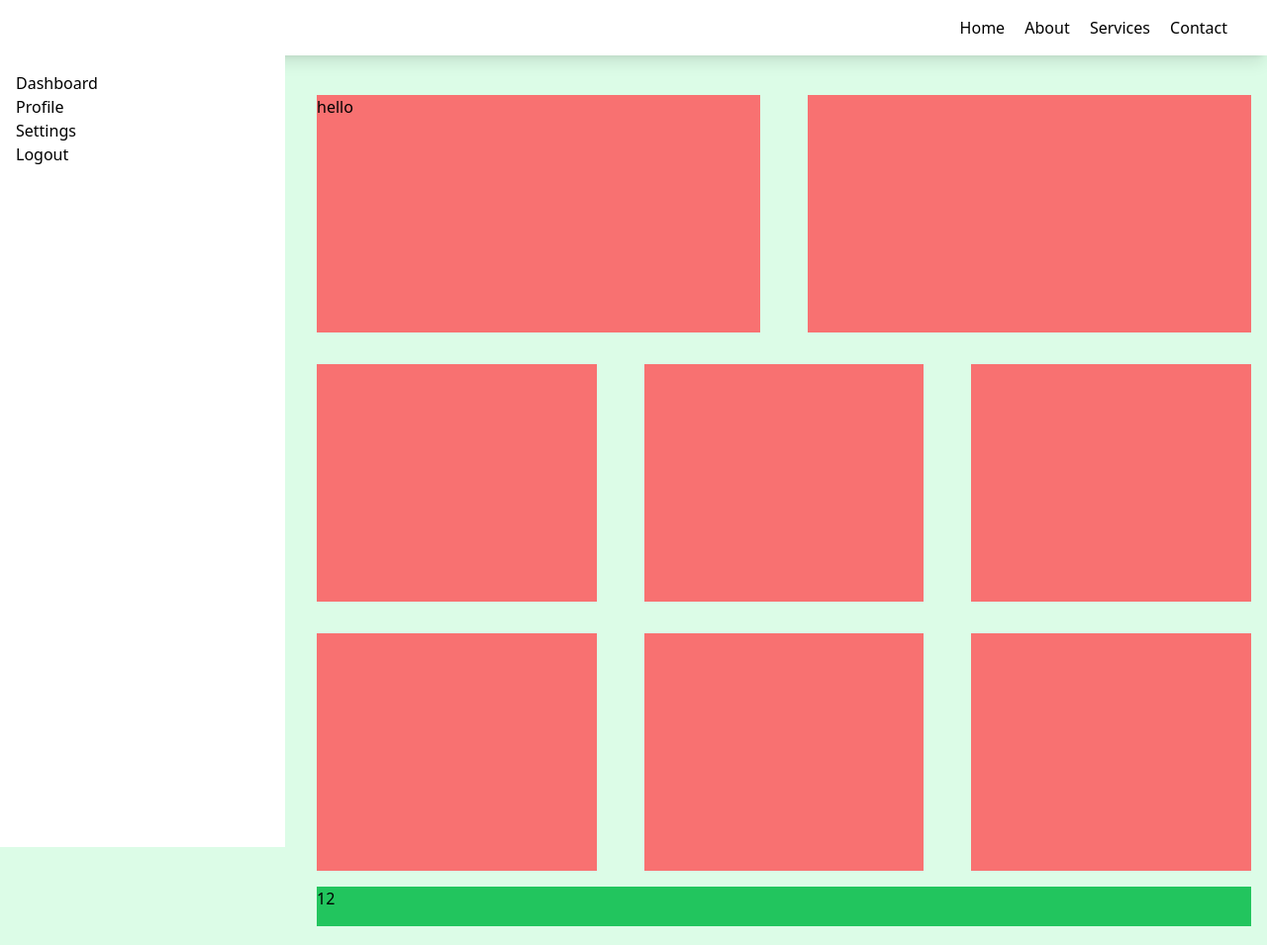
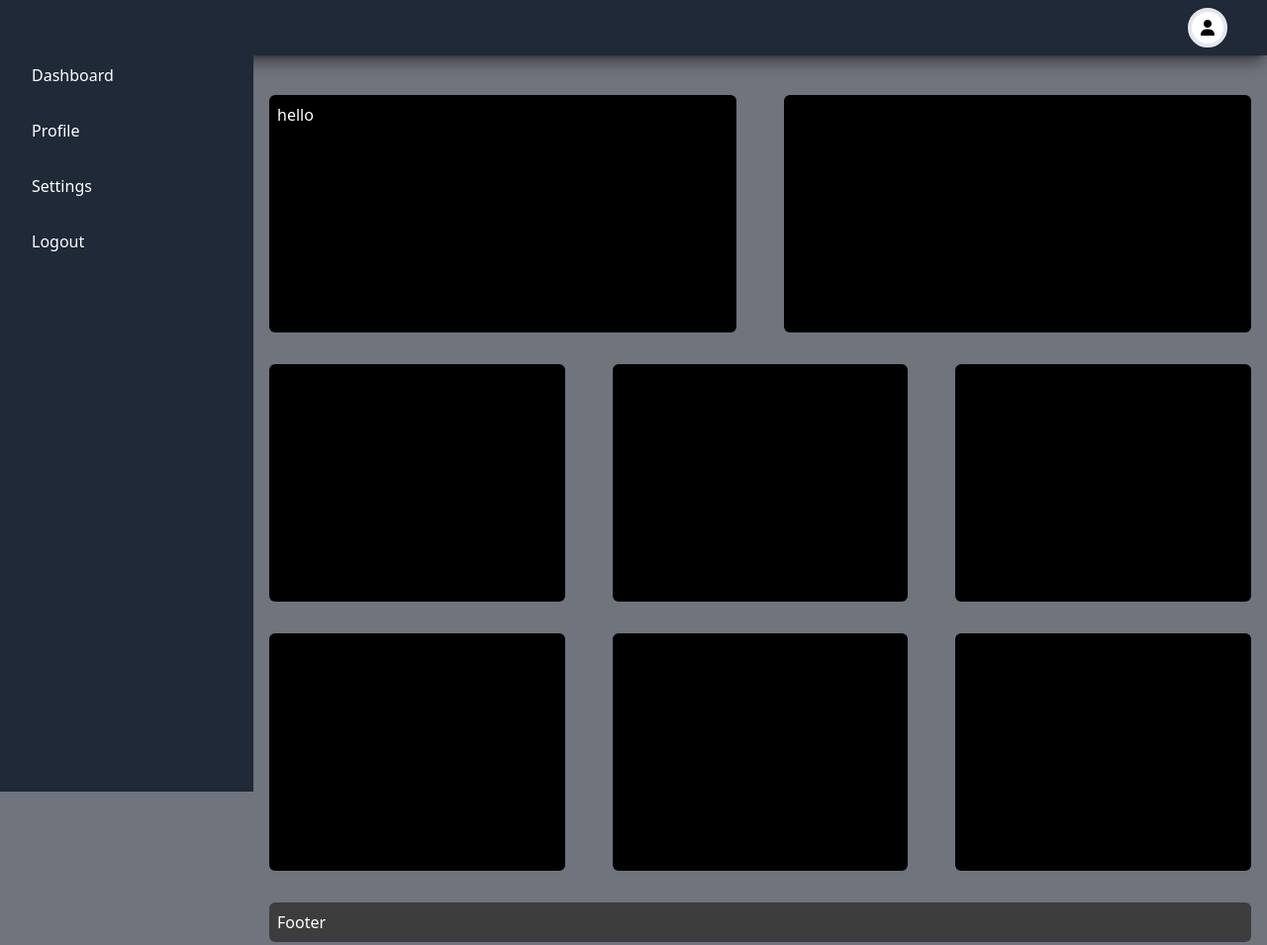
Before and after one commit to codeninja-404/tailwindtest, a website: page src/index.html in a window 1280 px wide. Shown: the whole page at 99% size. Drawn offline with Linux system fonts and the light colour scheme.

Commit message:
this practice file was enjoyable.

```diff
--- a/src/index.html
+++ b/src/index.html
@@ -6,46 +6,73 @@
     <meta name="viewport" content="width=device-width, initial-scale=1.0">
     <title>Tailwind test with raw html</title>
     <link rel="stylesheet" href="../dist/output.css">
+    <script src="https://kit.fontawesome.com/ff45585129.js" crossorigin="anonymous"></script>
 </head>
 
-<body class="bg-green-100">
+<body class="bg-gray-900/60">
+    <header class="header-container">
 
-    <header class="header-container">
         <div class="nav-container">
-            <nav class="space-x-4">
-                <a href="#" class="nav-link">Home</a>
-                <a href="#" class="nav-link">About</a>
-                <a href="#" class="nav-link">Services</a>
-                <a href="#" class="nav-link">Contact</a>
+            <nav class="w-full flex justify-between md:justify-end">
+                <button class="md:hidden text-white text-2xl " onclick="w3_open()">&#9776;</button>
+                <a href="#"
+                    class="nav-link w-10 h-10 p-2 rounded-full border-4 bg-white flex justify-center items-center">
+                    <i class="fa-solid fa-user"></i>
+                </a>
             </nav>
         </div>
-        <aside class="sidebar">
-            <ul>
-                <li><a href="#" class="sidebar-link">Dashboard</a></li>
-                <li><a href="#" class="sidebar-link">Profile</a></li>
-                <li><a href="#" class="sidebar-link">Settings</a></li>
-                <li><a href="#" class="sidebar-link">Logout</a></li>
+        <aside class="sidebar fixed top-0 left-0 h-full w-64 bg-gray-800 text-white md:block hidden">
+
+            <ul class="mt-10">
+                <li><a href="#" class="sidebar-link block px-4 py-2">Dashboard</a></li>
+                <li><a href="#" class="sidebar-link block px-4 py-2">Profile</a></li>
+                <li><a href="#" class="sidebar-link block px-4 py-2">Settings</a></li>
+                <li><a href="#" class="sidebar-link block px-4 py-2">Logout</a></li>
+            </ul>
+        </aside>
+        <aside class="sidebar fixed top-0 left-0 h-full w-64 bg-gray-800 text-white  hidden" id="mySidebar">
+            <div class="flex justify-end md:hidden">
+                <button class="w3-bar-item border-2 px-[.65rem] py-0 rounded-full w3-button w3-large text-2xl"
+                    onclick="w3_close()">&times;</button>
+            </div>
+            <ul class="mt-10">
+                <li><a href="#" class="sidebar-link block px-4 py-2">Dashboard</a></li>
+                <li><a href="#" class="sidebar-link block px-4 py-2">Profile</a></li>
+                <li><a href="#" class="sidebar-link block px-4 py-2">Settings</a></li>
+                <li><a href="#" class="sidebar-link block px-4 py-2">Logout</a></li>
             </ul>
         </aside>
     </header>
-    <main class=" pt-20">
-        <div class="section">
+    <main class="pt-20  md:ml-64" onclick="w3_close()">
+        <div class="section-2">
             <div class="box">hello</div>
             <div class="box"></div>
         </div>
-        <div class="section">
+        <div class="section-3">
             <div class="box"></div>
             <div class="box"></div>
             <div class="box"></div>
         </div>
-        <div class="section">
+        <div class="section-3">
             <div class="box"></div>
             <div class="box"></div>
             <div class="box"></div>
         </div>
+    </main>
+    <footer class="md:ml-64 ">
+        <div class="h-10 bg-[#3d3d3d] rounded-md m-4 p-2 text-white">
+            <p>Footer</p>
+        </div>
+    </footer>
+    <script>
+        function w3_open() {
+            document.getElementById("mySidebar").style.display = "block";
+        }
 
-    </main>
-    <footer class=" h-10 bg-green-500 ml-80 mr-4">12</footer>
+        function w3_close() {
+            document.getElementById("mySidebar").style.display = "none";
+        }
+    </script>
 </body>
 
 </html>
--- a/src/main.css
+++ b/src/main.css
@@ -7,7 +7,7 @@
     @apply mb-20 fixed w-screen h-20;
   }
   .nav-container {
-    @apply w-screen mx-auto flex justify-end items-center px-10 py-4 bg-white shadow-lg;
+    @apply w-screen mx-auto flex justify-end items-center px-10 py-2 bg-gray-800  shadow-lg shadow-[#0000006e];
   }
   .nav-link {
     @apply hover:underline;
@@ -20,9 +20,12 @@
   }
 }
 
-.section {
-  @apply md:flex gap-4 ml-[19rem];
+.section-2 {
+  @apply lg:flex gap-4;
+}
+.section-3 {
+  @apply md:flex gap-4;
 }
 .box {
-  @apply flex-1 h-60 bg-red-400 m-4;
+  @apply flex-1 h-60  m-4 rounded-md p-2 bg-black text-white;
 }
```
Also changed, not shown: dist/output.css.
